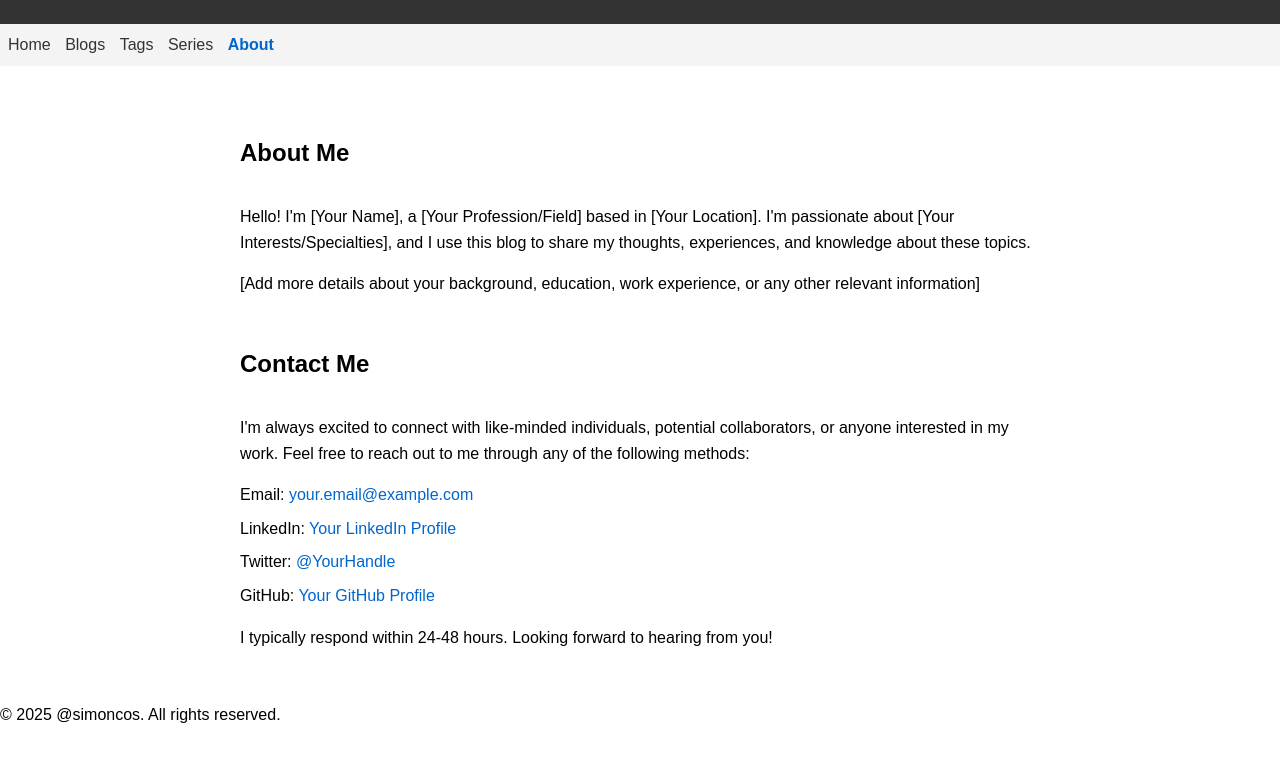
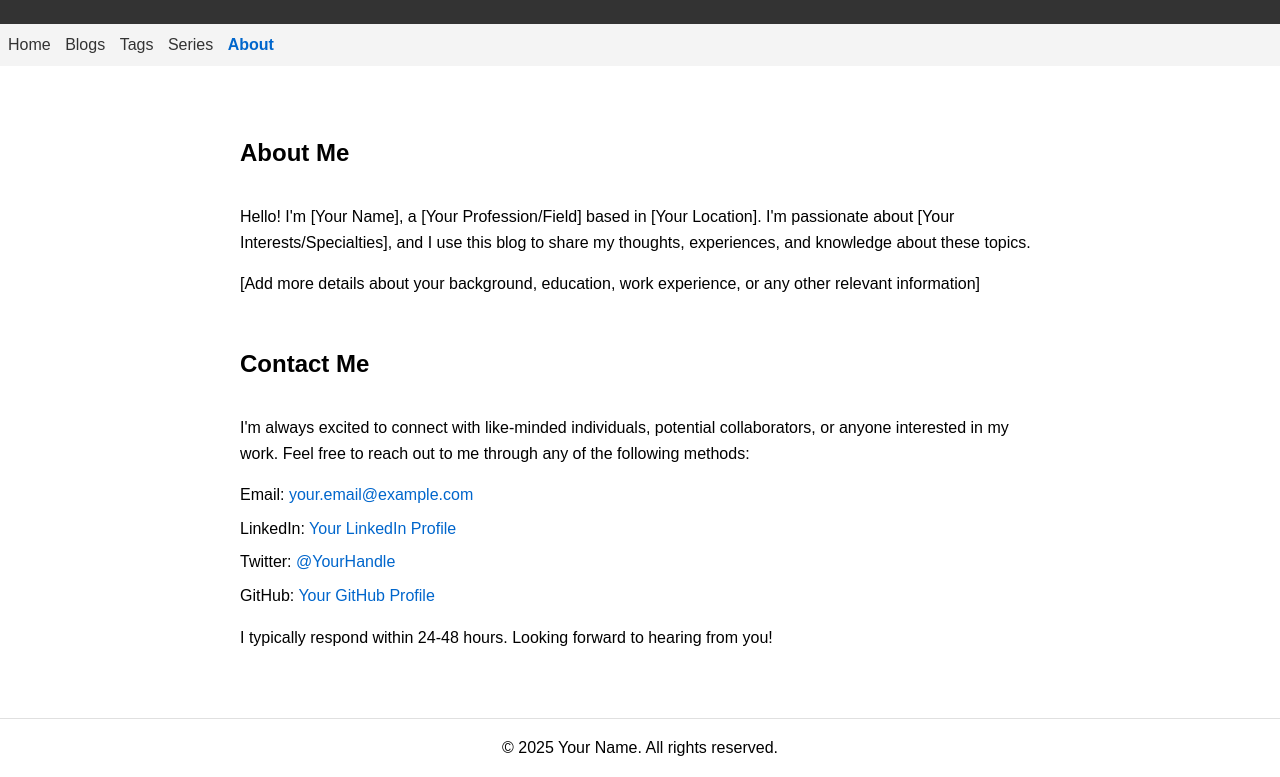
Before and after one commit to simoncos/personal-website-cursor, a plain HTML site: page about.html in a window 1280 px wide. Shown: the part 102-879 px from the top of the page. Before the commit the page ends 846 px from the top, so only its background shows below. Drawn offline with Linux system fonts and the light colour scheme; a script that the page names is missing.

Commit message:
minor fixes

```diff
--- a/about.html
+++ b/about.html
@@ -40,7 +40,7 @@
         </p>
     </div>
     <footer>
-        <p>&copy; <script>document.write(new Date().getFullYear())</script> @simoncos. All rights reserved.</p>
+        <p>&copy; <script>document.write(new Date().getFullYear())</script> Your Name. All rights reserved.</p>
     </footer>
 </body>
 </html>
--- a/styles.css
+++ b/styles.css
@@ -608,3 +608,19 @@ nav ul li a.active {
 .dark-mode .post-backlinks h3 {
     color: #e0e0e0;
 }
+
+/* Footer styles */
+footer {
+    text-align: center;
+    padding: 1rem;
+    margin-top: 2rem;
+    border-top: 1px solid #e0e0e0;
+}
+
+.dark-mode footer {
+    border-top-color: #444;
+}
+
+footer p {
+    margin: 0;
+}
```
